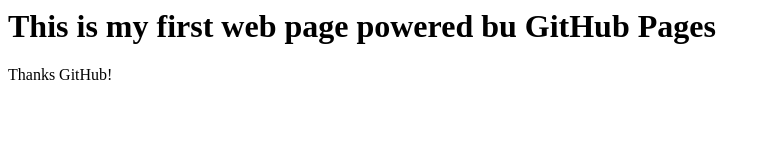
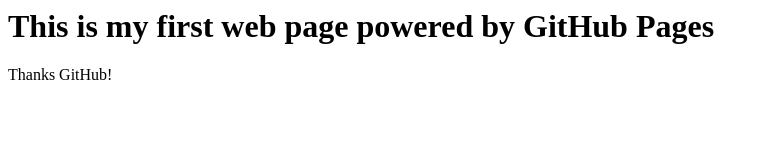
Before and after one commit to diptulya/myFirstRepo, a plain HTML site: page index.html in a window 1280 px wide. Shown: the whole page, without its empty margins (0-770 px from the left). Drawn offline with Linux system fonts and the light colour scheme.

Commit message:
Update index.html

```diff
--- a/index.html
+++ b/index.html
@@ -1,5 +1,5 @@
 <html>
-<h1>This is my first web page powered bu GitHub Pages</h1>
+<h1>This is my first web page powered by GitHub Pages</h1>
 
 Thanks GitHub!
 
```
